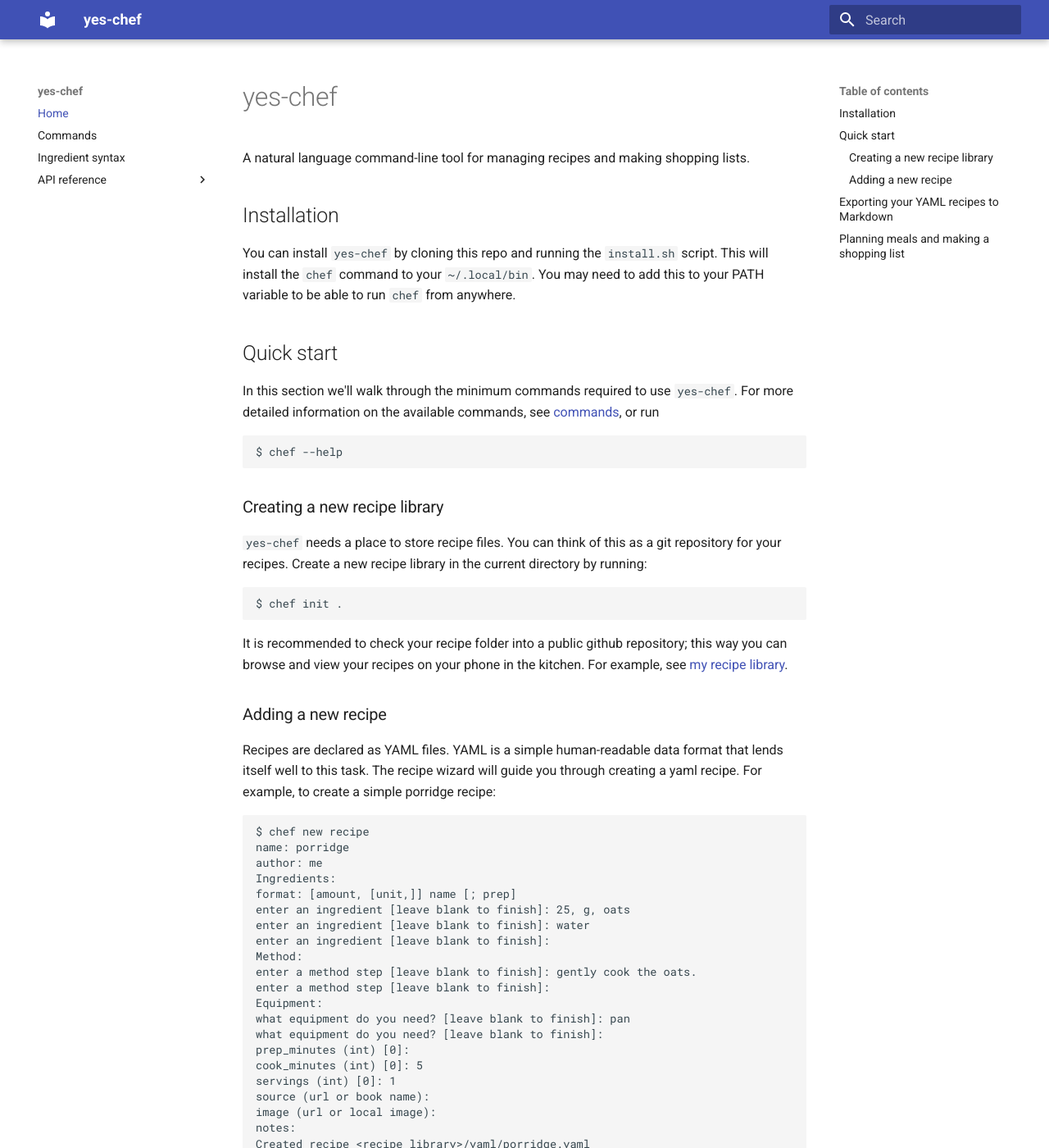
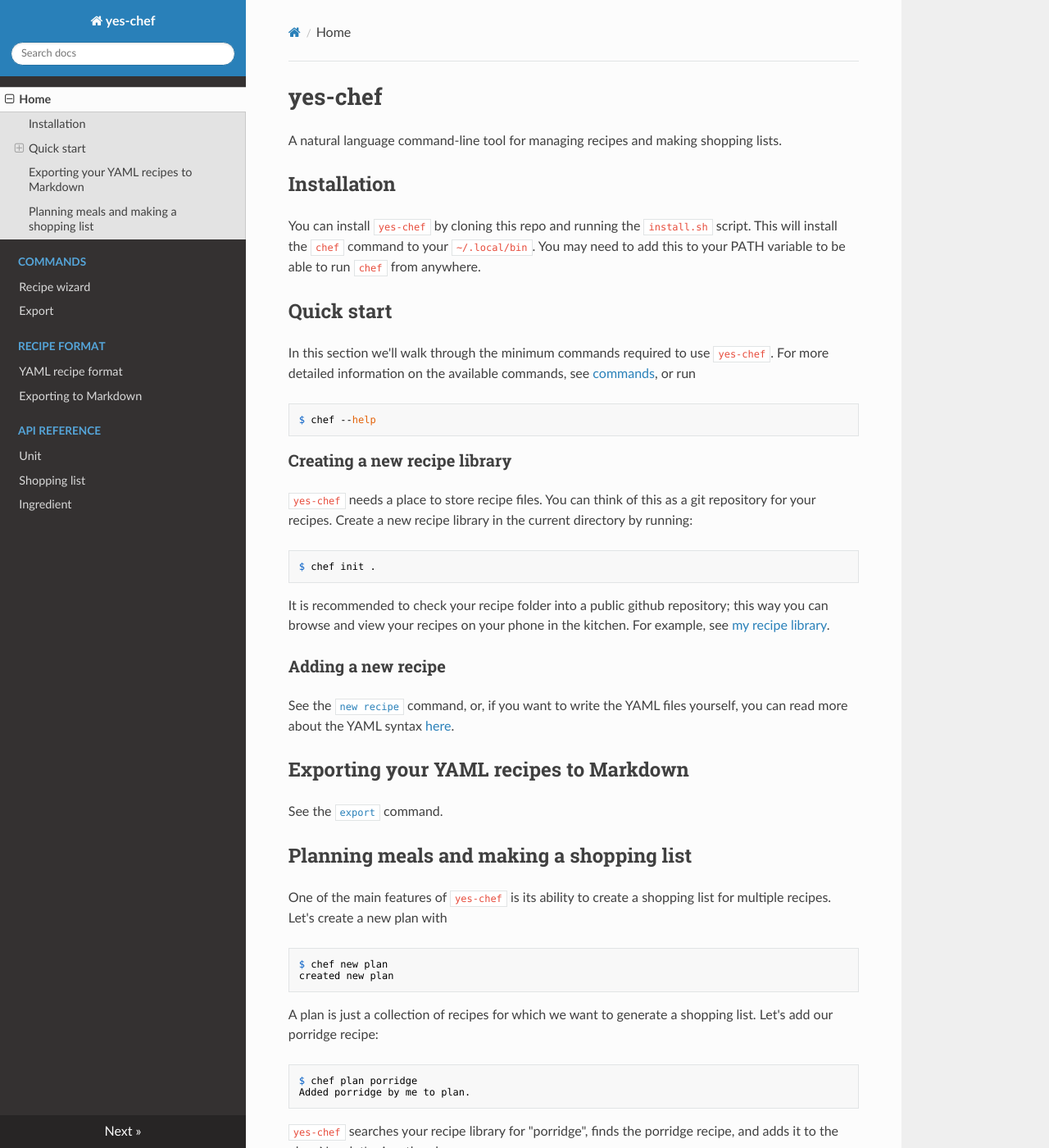
Before and after one commit to binnev/chef, an MkDocs documentation site: the page built from docs/index.md, in a window 1280 px wide and 1400 px high. Shown: the whole window at 82% size. Built offline with MkDocs 1.6.1, drawn with Linux system fonts in a browser that asks for light colours; nearby versions of some CDN libraries; some of the changed text lies outside the part shown.

Commit message:
docs: moving stuff out of index.md into commands section

````diff
--- a/docs/index.md
+++ b/docs/index.md
@@ -27,62 +27,12 @@
 
 ### Adding a new recipe
 
-Recipes are declared as YAML files. YAML is a simple human-readable data format that lends itself well to this task.
-The recipe wizard will guide you through creating a yaml recipe.
-For example, to create a simple porridge recipe:
+See the [`new recipe`](commands/recipe_wizard.md) command, or, if you want to write the YAML files yourself, you can read more about the YAML syntax [here](recipe/yaml.md).
 
-```shell
-$ chef new recipe
-name: porridge
-author: me
-Ingredients:
-format: [amount, [unit,]] name [; prep]
-enter an ingredient [leave blank to finish]: 25, g, oats
-enter an ingredient [leave blank to finish]: water
-enter an ingredient [leave blank to finish]:
-Method:
-enter a method step [leave blank to finish]: gently cook the oats.
-enter a method step [leave blank to finish]:
-Equipment:
-what equipment do you need? [leave blank to finish]: pan
-what equipment do you need? [leave blank to finish]:
-prep_minutes (int) [0]:
-cook_minutes (int) [0]: 5
-servings (int) [0]: 1
-source (url or book name):
-image (url or local image):
-notes:
-Created recipe <recipe_library>/yaml/porridge.yaml
-```
-
-This will generate the following `porridge.yaml`:
-
-```yaml
-author: me
-name: porridge
-servings: 1
-cook_minutes: 5
-equipment:
-  - pan
-ingredients:
-  - 25, g, oats
-  - water
-method:
-  - gently cook the oats.
-```
-
-Once you understand the fields and syntax expected by the yaml format, you can also create the yaml files directly.
-To read more about the ingredient syntax, see [ingredient syntax](ingredient.md)
 
 ## Exporting your YAML recipes to Markdown
 
-To export your yaml recipes to a more readable markdown format, run
-
-```shell
-$ chef export
-```
-
-These markdown files can then be browsed on your phone in the kitchen.
+See the [`export`](commands/export.md) command.
 
 ## Planning meals and making a shopping list
 
--- a/mkdocs.yml
+++ b/mkdocs.yml
@@ -1,5 +1,5 @@
 site_name: yes-chef
-theme: material
+theme: readthedocs
 
 plugins:
   - search
@@ -8,12 +8,17 @@
 
 nav:
   - Home: index.md
-  - Commands: commands.md
-  - Ingredient syntax: ingredient.md
+  - Commands:
+      - commands/recipe_wizard.md
+      - commands/export.md
+
+  - Recipe format:
+      - recipe/yaml.md
+      - recipe/markdown.md
   - API reference:
-    - reference/unit.md
-    - reference/shopping_list.md
-    - reference/ingredient.md
+      - reference/unit.md
+      - reference/shopping_list.md
+      - reference/ingredient.md
 
 watch:
   - docs
````
Also changed, not shown: docs/commands.md (deleted, +0 -2 lines), docs/commands/export.md (added, +7 -0 lines), docs/commands/recipe_wizard.md (added, +64 -0 lines), docs/ingredient.md (deleted, +0 -2 lines).
